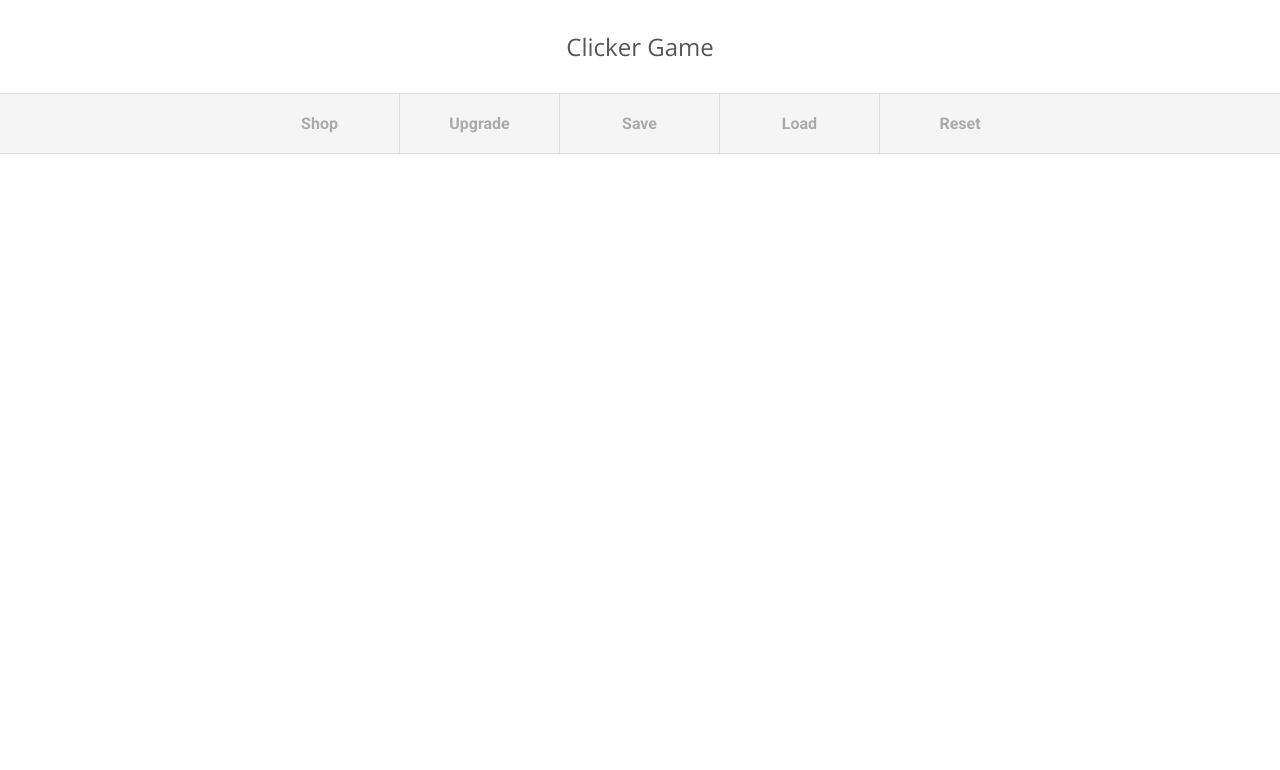
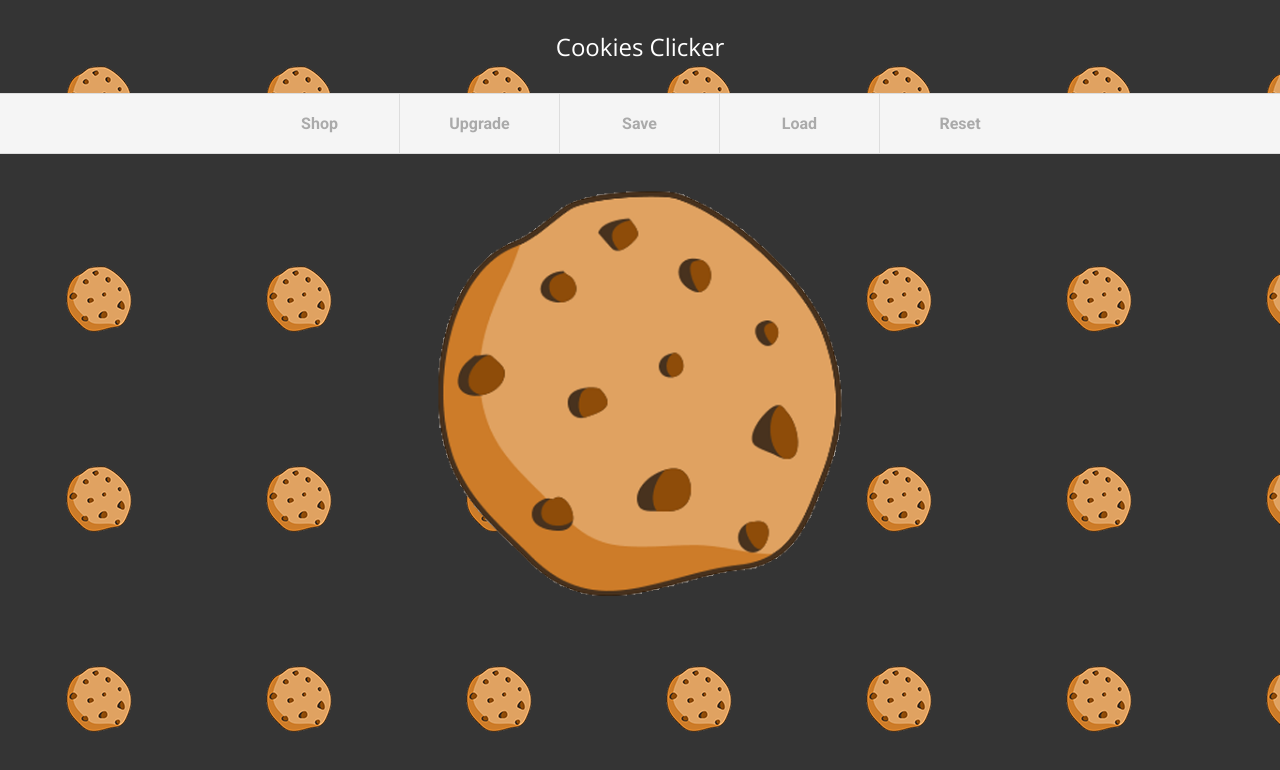
Before and after one commit to robo-us/drugie-zadanie-hamburger-w-projekcie-clickers-kontek, a plain HTML site: page index.html in a window 1280 px wide. Drawn offline with nearby package versions, Linux system fonts and the light colour scheme.

Commit message:
Dodanie tła, grafiki oraz wystylowanie

```diff
--- a/css/main.css
+++ b/css/main.css
@@ -16,10 +16,24 @@ html, body {
 
 body {
   font: 1em 'Roboto', sans-serif;
-  color: #555;
-  background-color: #fff;
+  color: #fff;
+  background: url('../images/Wallpaper.png');
+  /*background-color: #fff;
   -webkit-font-smoothing: antialiased;
-  -moz-osx-font-smoothing: grayscale;
+  -moz-osx-font-smoothing: grayscale;*/
+}
+
+.cookie {
+  height: 60%;
+  display: block;
+  margin-left: auto;
+  margin-right: auto;
+  transform: scale(0.90);
+  transition: 0.1s;
+}
+
+.active {
+  transform: scale(1);
 }
 
 ul {
@@ -71,6 +85,10 @@ nav li:last-child {
 
 @media only screen and (max-width: 480px) {
 
+  .cookie {
+    height: 50%;
+  }
+
   .hamburger {
     cursor: pointer;
     padding: 15px;
--- a/index.html
+++ b/index.html
@@ -13,7 +13,7 @@
 
   <body>
     <header>
-      <h1>Clicker Game</h1>
+      <h1>Cookies Clicker</h1>
         <nav>
           <a href="#" class="hamburger">
             <div class="line"></div>
@@ -29,6 +29,7 @@
           </ul>
         </nav>
       </header>
+      <img class="cookie active" src="images/cookie.png" alt="Cookie">
 
       <script src="js/vendor/jquery-3.2.1.min.js"></script>
       <script src="js/main.js"></script>
--- a/js/main.js
+++ b/js/main.js
@@ -1,8 +1,7 @@
+
+$('.cookie').on('click', function() {
+  $('.cookie').toggleClass('active');
+});
 $('.hamburger').on('click', function() {
-  // if ($('.menu').hasClass('open')) {
-  //   $('.menu').removeClass('open');
-  // } else {
-  //   $('.menu').addClass('open');
-  // }
-  $('.menu').toggleClass('open');
+    $('.menu').toggleClass('open');
 });
```
Also changed, not shown: images/Wallpaper.png (added), images/cookie.png (added).
